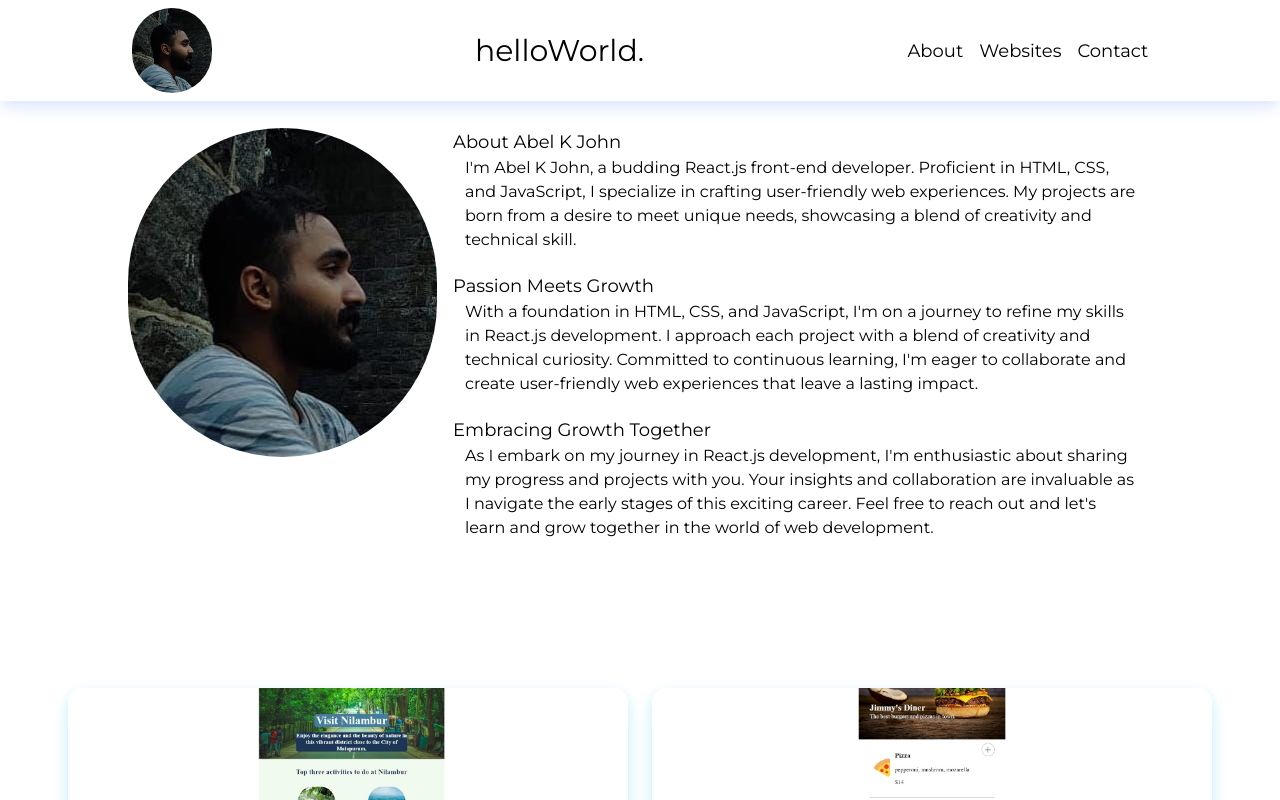
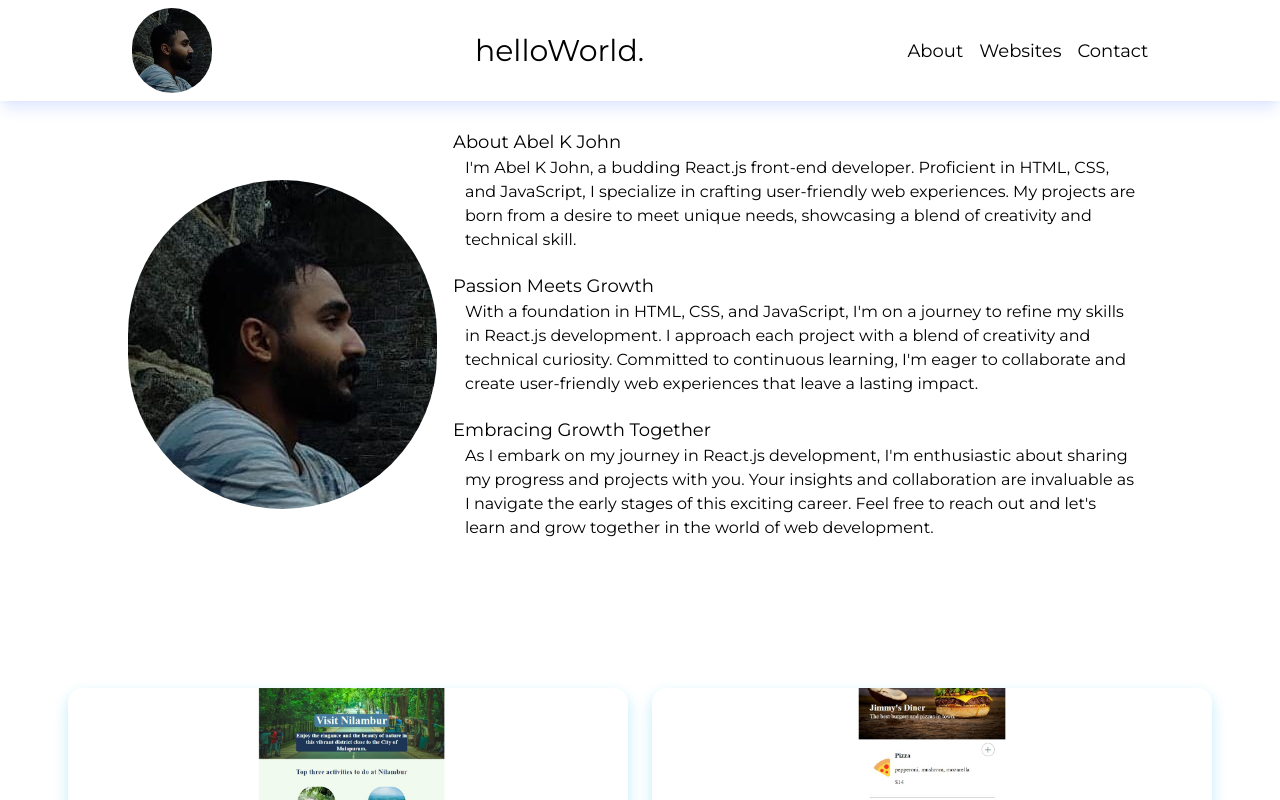
Before and after one commit to abelkjohn/portfolio, a Next.js app: page / in a window 1280 px wide. Shown: the top 800 px of the page. Built offline with nearby package versions, Linux system fonts and the light colour scheme.

Commit message:
modified:   app/Components/About.jsx

```diff
--- a/app/Components/About.jsx
+++ b/app/Components/About.jsx
@@ -2,8 +2,8 @@ import React from "react";
 import Me from '../images/Me.jpg'
 
 export default function About(){
-    return <div className="flex flex-col md:flex-row mx-3 gap-4 md:m-32 text-center md:text-left">
-        <img className="rounded-full h-min" src={Me.src} />
+    return <div className="flex flex-col lg:flex-row mx-3 gap-4 lg:m-32 text-center lg:text-left">
+        <img className="rounded-full h-min w-80 m-auto" src={Me.src} />
         <div className="flex flex-col justify-center">
             <h1 className="text-lg">About Abel K John</h1>
             <p className="mx-3 mb-5">I&apos;m Abel K John, a budding React.js front-end developer. Proficient in HTML, CSS, and JavaScript, I specialize in crafting user-friendly web experiences. My projects are born from a desire to meet unique needs, showcasing a blend of creativity and technical skill.</p>
```
